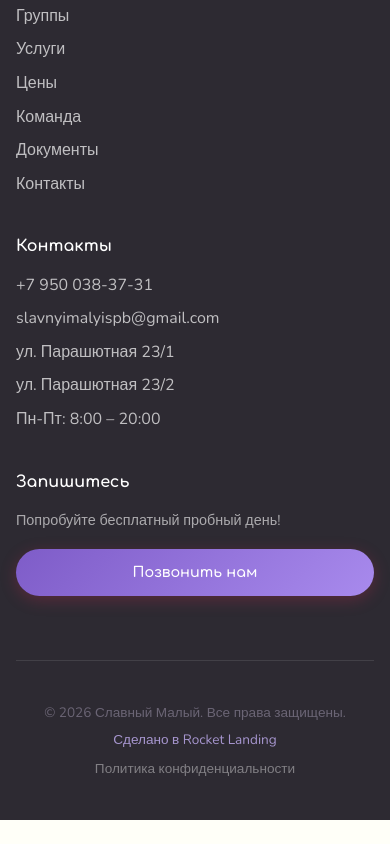
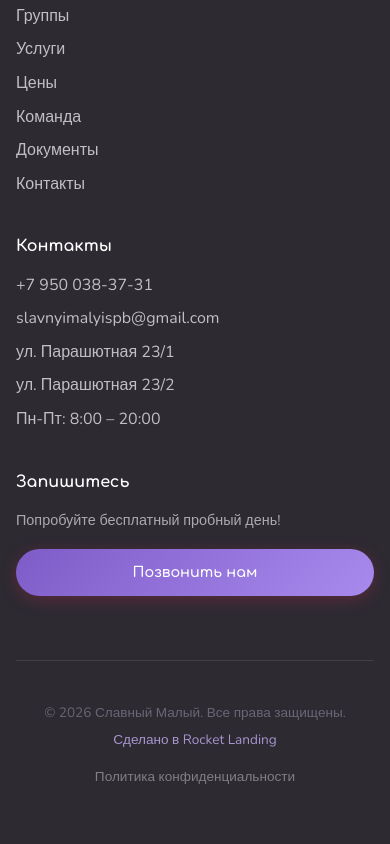
Before and after one commit to djxjxbh67-rgb/slavnyimalyi, a Next.js app: page / in a window 390 px wide. Shown: the part 7939-8783 px from the top of the page. Before the commit the page ends 8759 px from the top, so only its background shows below. Built offline with nearby package versions, Linux system fonts and the light colour scheme.

Commit message:
fix: mobile footer visibility and explicit favicon metadata

```diff
--- a/app/layout.js
+++ b/app/layout.js
@@ -49,6 +49,10 @@ export const metadata = {
   },
   alternates: {
     canonical: "https://slavniymaliy.ru",
+  },
+  icons: {
+    icon: "/favicon.ico",
+    apple: "/apple-icon.png",
   },
 };
 
--- a/components/Footer.module.css
+++ b/components/Footer.module.css
@@ -146,7 +146,12 @@
 
   .bottom {
     flex-direction: column;
-    gap: var(--space-sm);
+    gap: var(--space-md);
     text-align: center;
+    padding-bottom: var(--space-md);
+  }
+
+  .copy {
+    align-items: center;
   }
 }
```
Also changed, not shown: 1 other file (tests, documents, lock files or other folders).
